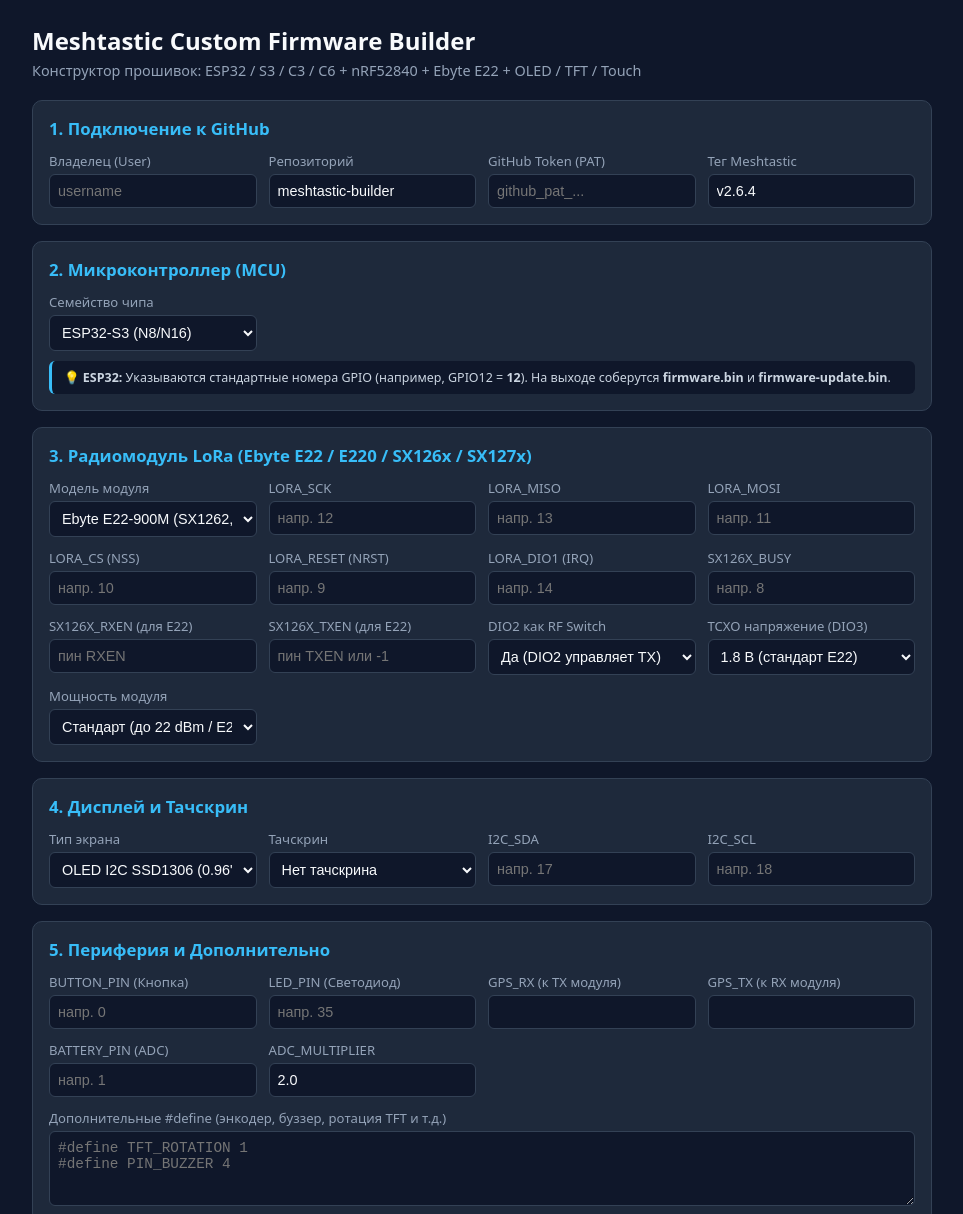
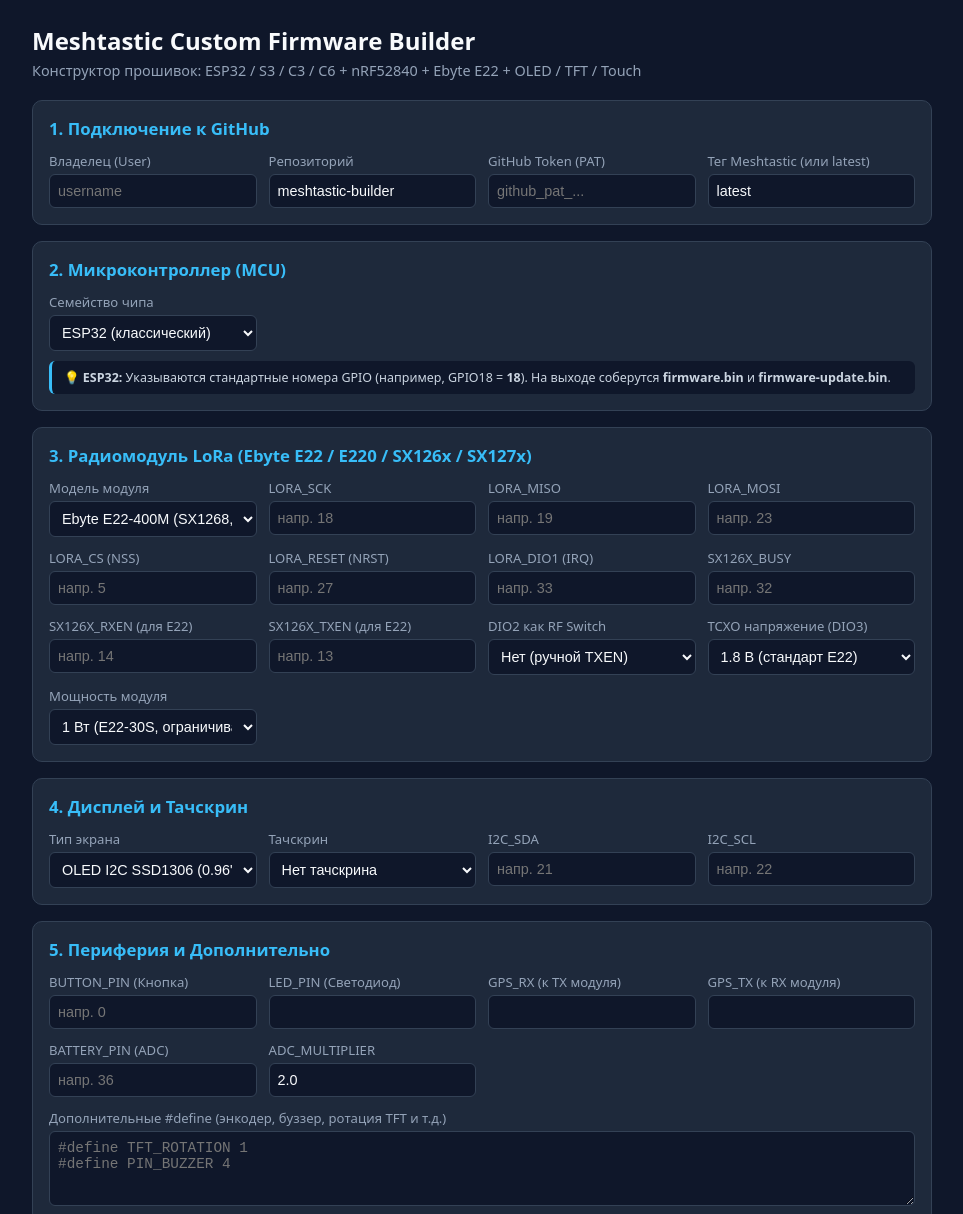
Before and after one commit to 1tigris1/meshtastic-builder, a plain HTML site: page docs/index.html in a window 1280 px wide. Shown: the top 1214 px of the page, without its empty margins (158-1121 px from the left). Drawn offline with Linux system fonts and the light colour scheme.

Commit message:
Update Meshtastic firmware tag and pin configurations

```diff
--- a/docs/index.html
+++ b/docs/index.html
@@ -35,7 +35,7 @@
       <label>Владелец (User)<input id="gh_owner" placeholder="username" /></label>
       <label>Репозиторий<input id="gh_repo" value="meshtastic-builder" /></label>
       <label>GitHub Token (PAT)<input id="gh_token" type="password" placeholder="github_pat_..." /></label>
-      <label>Тег Meshtastic<input id="fw_tag" value="v2.6.4" /></label>
+      <label>Тег Meshtastic (или latest)<input id="fw_tag" value="latest" /></label>
     </div>
   </div>
 
@@ -44,8 +44,8 @@
     <div class="grid">
       <label>Семейство чипа
         <select id="mcu" onchange="updateHints()">
+          <option value="esp32">ESP32 (классический)</option>
           <option value="esp32s3">ESP32-S3 (N8/N16)</option>
-          <option value="esp32">ESP32 (классический)</option>
           <option value="esp32c3">ESP32-C3</option>
           <option value="esp32c6">ESP32-C6</option>
           <option value="nrf52840">nRF52840 (ProMicro / Nice!Nano)</option>
@@ -60,27 +60,27 @@
     <div class="grid">
       <label>Модель модуля
         <select id="radio" onchange="toggleFields()">
+          <option value="e22_400">Ebyte E22-400M (SX1268, 433 МГц)</option>
           <option value="e22_900">Ebyte E22-900M (SX1262, 868/915 МГц)</option>
-          <option value="e22_400">Ebyte E22-400M (SX1268, 433 МГц)</option>
           <option value="e220_llcc68">Ebyte E220-900M/400M (LLCC68)</option>
           <option value="sx1262">SX1262 (Ra-01SH / Wio-SX1262)</option>
           <option value="sx1276">SX1276 / SX1278 (Ra-02)</option>
         </select>
       </label>
-      <label>LORA_SCK<input id="lora_sck" placeholder="напр. 12" /></label>
-      <label>LORA_MISO<input id="lora_miso" placeholder="напр. 13" /></label>
-      <label>LORA_MOSI<input id="lora_mosi" placeholder="напр. 11" /></label>
-      <label>LORA_CS (NSS)<input id="lora_cs" placeholder="напр. 10" /></label>
-      <label>LORA_RESET (NRST)<input id="lora_rst" placeholder="напр. 9" /></label>
+      <label>LORA_SCK<input id="lora_sck" placeholder="напр. 18" /></label>
+      <label>LORA_MISO<input id="lora_miso" placeholder="напр. 19" /></label>
+      <label>LORA_MOSI<input id="lora_mosi" placeholder="напр. 23" /></label>
+      <label>LORA_CS (NSS)<input id="lora_cs" placeholder="напр. 5" /></label>
+      <label>LORA_RESET (NRST)<input id="lora_rst" placeholder="напр. 27" /></label>
       <label id="f_dio0" class="hidden">LORA_DIO0 (IRQ)<input id="lora_dio0" placeholder="напр. 26" /></label>
-      <label id="f_dio1">LORA_DIO1 (IRQ)<input id="lora_dio1" placeholder="напр. 14" /></label>
-      <label id="f_busy">SX126X_BUSY<input id="lora_busy" placeholder="напр. 8" /></label>
-      <label id="f_rxen">SX126X_RXEN (для E22)<input id="lora_rxen" placeholder="пин RXEN" /></label>
-      <label id="f_txen">SX126X_TXEN (для E22)<input id="lora_txen" placeholder="пин TXEN или -1" /></label>
+      <label id="f_dio1">LORA_DIO1 (IRQ)<input id="lora_dio1" placeholder="напр. 33" /></label>
+      <label id="f_busy">SX126X_BUSY<input id="lora_busy" placeholder="напр. 32" /></label>
+      <label id="f_rxen">SX126X_RXEN (для E22)<input id="lora_rxen" placeholder="напр. 14" /></label>
+      <label id="f_txen">SX126X_TXEN (для E22)<input id="lora_txen" placeholder="напр. 13" oninput="syncTxenDio2()" /></label>
       <label id="f_dio2">DIO2 как RF Switch
         <select id="dio2_rf_switch">
+          <option value="0">Нет (ручной TXEN)</option>
           <option value="1">Да (DIO2 управляет TX)</option>
-          <option value="0">Нет (ручной TXEN)</option>
         </select>
       </label>
       <label id="f_tcxo">TCXO напряжение (DIO3)
@@ -93,8 +93,8 @@
       </label>
       <label id="f_hp">Мощность модуля
         <select id="e22_high_power">
+          <option value="1">1 Вт (E22-30S, ограничивает выход до +22 dBm)</option>
           <option value="0">Стандарт (до 22 dBm / E22-22S)</option>
-          <option value="1">1 Вт (E22-30S, ограничивает выход до +22 dBm)</option>
         </select>
       </label>
     </div>
@@ -123,11 +123,9 @@
         </select>
       </label>
 
-      <!-- I2C пины (для OLED и I2C тача) -->
-      <label class="grp_i2c">I2C_SDA<input id="i2c_sda" placeholder="напр. 17" /></label>
-      <label class="grp_i2c">I2C_SCL<input id="i2c_scl" placeholder="напр. 18" /></label>
+      <label class="grp_i2c">I2C_SDA<input id="i2c_sda" placeholder="напр. 21" /></label>
+      <label class="grp_i2c">I2C_SCL<input id="i2c_scl" placeholder="напр. 22" /></label>
 
-      <!-- SPI TFT / E-Ink пины -->
       <label class="grp_tft hidden">TFT_SCK (SCLK)<input id="tft_sck" placeholder="напр. 36" /></label>
       <label class="grp_tft hidden">TFT_MOSI (SDA)<input id="tft_mosi" placeholder="напр. 35" /></label>
       <label class="grp_tft hidden">TFT_MISO (для XPT2046)<input id="tft_miso" placeholder="опц." /></label>
@@ -138,7 +136,6 @@
       <label class="grp_tft hidden">Ширина (px)<input id="tft_width" value="240" /></label>
       <label class="grp_tft hidden">Высота (px)<input id="tft_height" value="320" /></label>
 
-      <!-- Пины тачскрина -->
       <label class="grp_touch_spi hidden">TOUCH_CS (XPT2046)<input id="touch_cs" placeholder="напр. 41" /></label>
       <label class="grp_touch hidden">TOUCH_INT (IRQ)<input id="touch_int" placeholder="напр. 42" /></label>
       <label class="grp_touch_i2c hidden">TOUCH_RST<input id="touch_rst" placeholder="опц." /></label>
@@ -149,10 +146,10 @@
     <h2>5. Периферия и Дополнительно</h2>
     <div class="grid">
       <label>BUTTON_PIN (Кнопка)<input id="button_pin" placeholder="напр. 0" /></label>
-      <label>LED_PIN (Светодиод)<input id="led_pin" placeholder="напр. 35" /></label>
+      <label>LED_PIN (Светодиод)<input id="led_pin" placeholder="" /></label>
       <label>GPS_RX (к TX модуля)<input id="gps_rx" placeholder="" /></label>
       <label>GPS_TX (к RX модуля)<input id="gps_tx" placeholder="" /></label>
-      <label>BATTERY_PIN (ADC)<input id="battery_pin" placeholder="напр. 1" /></label>
+      <label>BATTERY_PIN (ADC)<input id="battery_pin" placeholder="напр. 36" /></label>
       <label>ADC_MULTIPLIER<input id="adc_multiplier" value="2.0" /></label>
     </div>
     <div style="margin-top: 12px;">
@@ -179,13 +176,20 @@
       'button_pin','led_pin','gps_rx','gps_tx','battery_pin','adc_multiplier','extra_defines'
     ];
 
+    function syncTxenDio2() {
+      const txenVal = document.getElementById('lora_txen').value.trim();
+      if (txenVal !== '') {
+        document.getElementById('dio2_rf_switch').value = '0';
+      }
+    }
+
     function updateHints() {
       const mcu = document.getElementById('mcu').value;
       const hint = document.getElementById('mcu_hint');
       if (mcu === 'nrf52840') {
         hint.innerHTML = '💡 <b>nRF52840:</b> Пины указываются в формате Arduino/Adafruit (например, P0.24 = <b>24</b>, P1.04 = 32 + 4 = <b>36</b>). На выходе соберётся готовый файл <b>firmware.uf2</b>.';
       } else {
-        hint.innerHTML = '💡 <b>ESP32:</b> Указываются стандартные номера GPIO (например, GPIO12 = <b>12</b>). На выходе соберутся <b>firmware.bin</b> и <b>firmware-update.bin</b>.';
+        hint.innerHTML = '💡 <b>ESP32:</b> Указываются стандартные номера GPIO (например, GPIO18 = <b>18</b>). На выходе соберутся <b>firmware.bin</b> и <b>firmware-update.bin</b>.';
       }
     }
 
@@ -229,6 +233,7 @@
         const cfg = JSON.parse(savedCfg);
         FIELDS.forEach(id => { if (cfg[id] !== undefined) document.getElementById(id).value = cfg[id]; });
       }
+      syncTxenDio2();
       updateHints();
       toggleFields();
     }
@@ -300,6 +305,7 @@
         reader.onload = ev => {
           const cfg = JSON.parse(ev.target.result);
           FIELDS.forEach(id => { if (cfg[id] !== undefined) document.getElementById(id).value = cfg[id]; });
+          syncTxenDio2();
           updateHints();
           toggleFields();
         };
```
